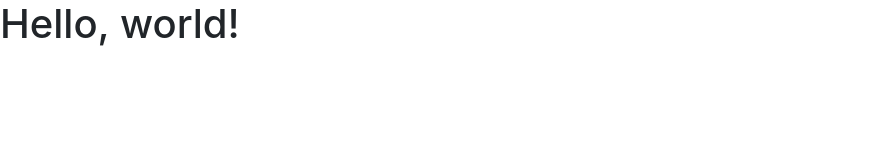
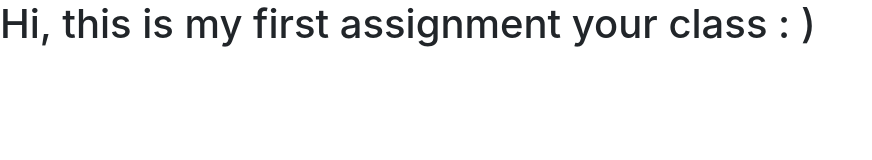
Before and after one commit to EricPoitras/EDPS_6560_Eric_Poitras, a plain HTML site: page index.html in a window 1280 px wide. Shown: the whole page, without its empty margins (0-872 px from the left). Drawn offline with nearby package versions, Linux system fonts and the light colour scheme.

Commit message:
Update index.html

```diff
--- a/index.html
+++ b/index.html
@@ -11,7 +11,7 @@
     <title>Hello, world!</title>
   </head>
   <body>
-    <h1>Hello, world!</h1>
+    <h1>Hi, this is my first assignment your class : )</h1>
 
     <!-- Optional JavaScript -->
     <!-- jQuery first, then Popper.js, then Bootstrap JS -->
```
